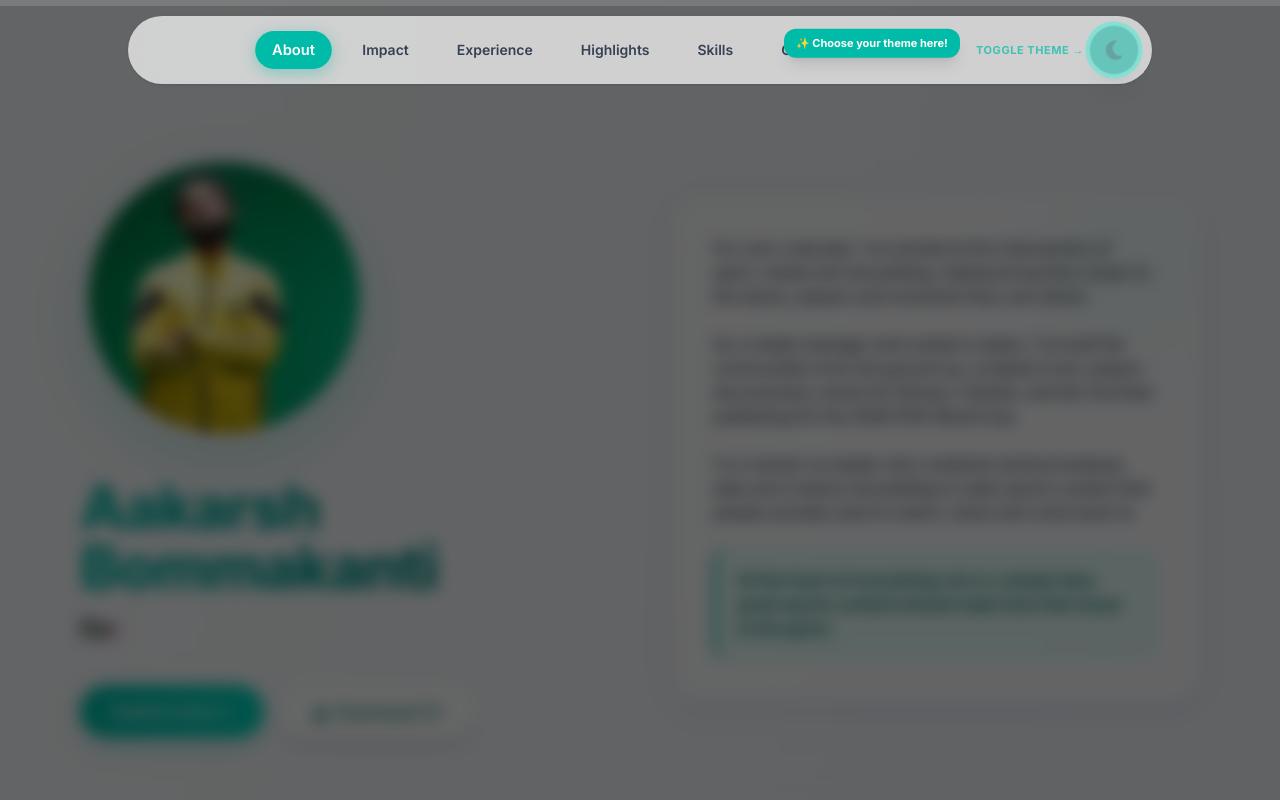
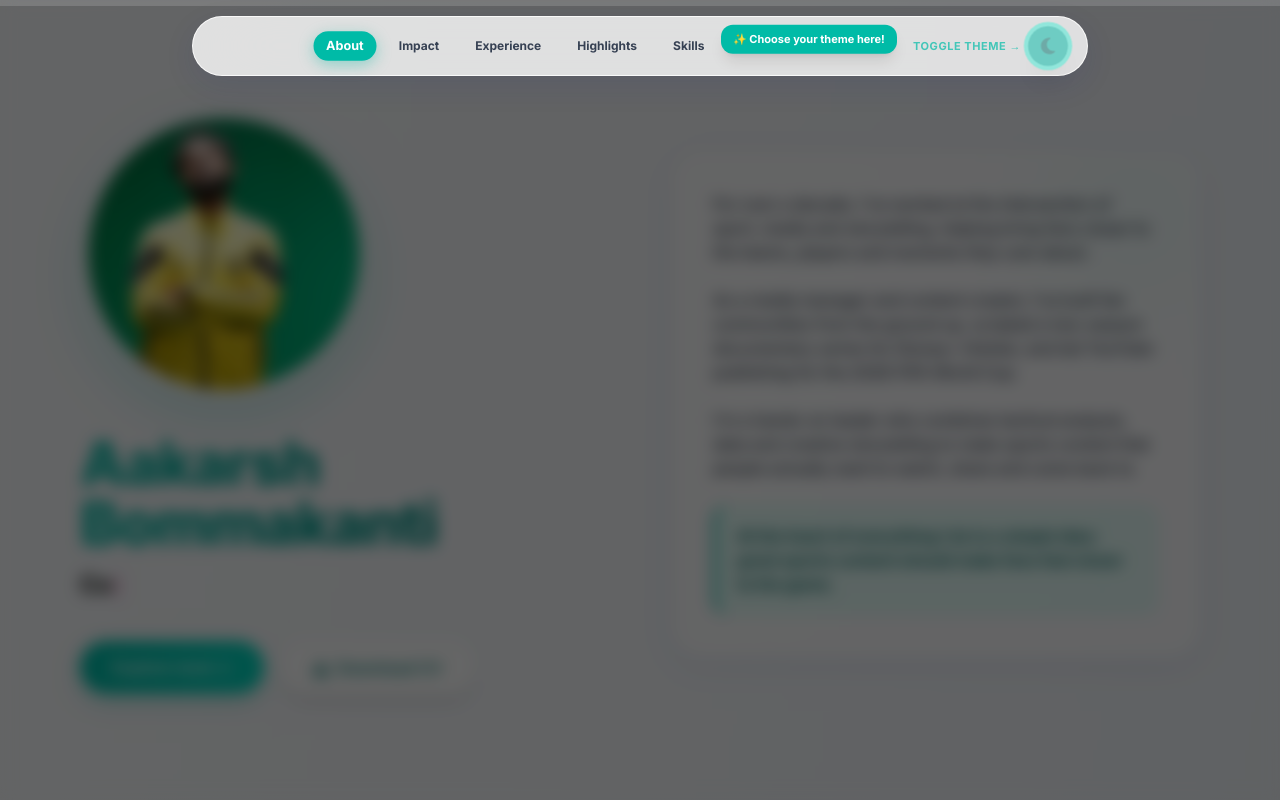
Before and after one commit to AakarshBot/aakars-portfolio-new, a Next.js app: page / in a window 1280 px wide. Shown: the top 800 px of the page. Built offline with nearby package versions, Linux system fonts and the light colour scheme.

Commit message:
Update page.tsx

```diff
--- a/src/app/page.tsx
+++ b/src/app/page.tsx
@@ -103,6 +103,8 @@ export default function Page() {
   const [showOverlay, setShowOverlay] = useState(true);
   const [active, setActive] = useState("about");
   const [progress, setProgress] = useState(0);
+  const [showNav, setShowNav] = useState(true);
+  const lastScrollY = useRef(0);
 
   const aboutRef = useRef<HTMLElement>(null);
   const impactRef = useRef<HTMLElement>(null);
@@ -117,23 +119,25 @@ export default function Page() {
 
   const typeText = useTypewriter(["Media Manager", "Content Creator", "Sports Analyst"], 70, 1000);
 
+  // Scroll handler for progress bar and dynamic hiding/showing navbar
   useEffect(() => {
-    const onScroll = () => {
+    const handleScroll = () => {
+      const currentScrollY = window.scrollY;
       const height = document.documentElement.scrollHeight - window.innerHeight;
-      setProgress((window.scrollY / height) * 100);
+      setProgress((currentScrollY / height) * 100);
+
+      // Dynamic Nav Show/Hide logic
+      if (currentScrollY > lastScrollY.current && currentScrollY > 80) {
+        setShowNav(false); // Scrolling down -> hide navbar
+      } else {
+        setShowNav(true); // Scrolling up -> show navbar
+      }
+      lastScrollY.current = currentScrollY;
     };
-    window.addEventListener("scroll", onScroll);
-    return () => window.removeEventListener("scroll", onScroll);
+
+    window.addEventListener("scroll", handleScroll, { passive: true });
+    return () => window.removeEventListener("scroll", handleScroll);
   }, []);
-
-  // Dismiss overlay on ANY click on the page
-  useEffect(() => {
-    const handleClickAnywhere = () => {
-      if (showOverlay) setShowOverlay(false);
-    };
-    window.addEventListener("click", handleClickAnywhere);
-    return () => window.removeEventListener("click", handleClickAnywhere);
-  }, [showOverlay]);
 
   useEffect(() => {
     const observer = new IntersectionObserver((entries) => {
@@ -155,8 +159,8 @@ export default function Page() {
     : "bg-white/60 backdrop-blur-2xl border border-white/70 shadow-[0_8px_32px_0_rgba(31,38,135,0.07)] hover:bg-white/80";
 
   const tNav = isDark
-    ? "bg-gray-900/70 backdrop-blur-2xl border-white/10 text-gray-300"
-    : "bg-white/70 backdrop-blur-2xl border-white/70 text-gray-700 shadow-sm";
+    ? "bg-gray-900/80 backdrop-blur-2xl border-white/10 text-gray-300 shadow-[0_10px_30px_rgba(0,0,0,0.5)]"
+    : "bg-white/80 backdrop-blur-2xl border-white/80 text-gray-700 shadow-[0_10px_30px_rgba(31,38,135,0.1)]";
 
   const tHead = isDark ? "text-white" : "text-gray-900";
   const tSub = isDark ? "text-gray-300" : "text-gray-700";
@@ -190,12 +194,12 @@ export default function Page() {
         <div className="h-full bg-gradient-to-r from-teal-400 via-pink-400 to-amber-400 rounded-r-full shadow-[0_0_10px_rgba(45,212,191,0.5)]" style={{ width: `${progress}%` }} />
       </div>
 
-      {/* Navbar with Theme Toggle & Glowing Highlight */}
-      <header className="sticky top-4 z-50 px-2 sm:px-4">
-        <div className={`max-w-5xl mx-auto flex flex-wrap justify-between items-center rounded-2xl sm:rounded-full px-4 py-3 gap-3 transition-colors duration-500 shadow-lg ${tNav}`}>
-          <div className="flex flex-wrap justify-center items-center gap-1.5 sm:gap-4 w-full sm:w-auto flex-1">
+      {/* Dynamic Floating Island Navbar (Auto-hides on scroll down, reappears on scroll up) */}
+      <header className={`fixed top-4 left-0 right-0 z-50 px-3 sm:px-6 transition-transform duration-500 ease-in-out ${showNav ? 'translate-y-0' : '-translate-y-28'}`}>
+        <div className={`max-w-4xl mx-auto flex flex-wrap justify-between items-center rounded-full px-5 py-2.5 gap-3 transition-colors duration-500 border ${tNav}`}>
+          <div className="flex flex-wrap justify-center items-center gap-1 sm:gap-3 w-full sm:w-auto flex-1">
             {Object.keys(refs).map((key) => (
-              <button key={key} onClick={() => scrollTo(refs[key as keyof typeof refs])} className={`px-3 py-1.5 sm:px-4 sm:py-2 rounded-full text-xs sm:text-sm font-semibold transition-all duration-300 ${active === key ? "bg-teal-500 text-white shadow-[0_4px_14px_rgba(20,184,166,0.4)] scale-105" : "hover:text-teal-500 hover:bg-white/10"}`}>
+              <button key={key} onClick={() => scrollTo(refs[key as keyof typeof refs])} className={`px-3 py-1.5 rounded-full text-xs font-bold transition-all duration-300 ${active === key ? "bg-teal-500 text-white shadow-[0_4px_14px_rgba(20,184,166,0.4)] scale-105" : "hover:text-teal-500 hover:bg-white/10"}`}>
                 {key === "highlights" ? "Highlights" : key[0].toUpperCase() + key.slice(1)}
               </button>
             ))}
@@ -224,16 +228,16 @@ export default function Page() {
                 setIsDark(!isDark);
                 setShowOverlay(false);
               }}
-              className={`p-3 rounded-full transition-all shadow-xl flex-shrink-0 scale-110 ${showOverlay ? 'bg-teal-500 text-white ring-4 ring-teal-300 animate-pulse' : 'bg-teal-500/20 hover:bg-teal-500/30 text-teal-500 border-2 border-teal-500'}`}
+              className={`p-2.5 rounded-full transition-all shadow-xl flex-shrink-0 scale-105 ${showOverlay ? 'bg-teal-500 text-white ring-4 ring-teal-300 animate-pulse' : 'bg-teal-500/20 hover:bg-teal-500/30 text-teal-500 border-2 border-teal-500'}`}
               title="Click here to switch between light and dark mode"
             >
-              {isDark ? <FaSun className="text-amber-300 text-xl" /> : <FaMoon className="text-teal-700 text-xl" />}
+              {isDark ? <FaSun className="text-amber-300 text-lg" /> : <FaMoon className="text-teal-700 text-lg" />}
             </button>
           </div>
         </div>
       </header>
 
-      <main className="max-w-6xl mx-auto px-4 py-10 space-y-20 sm:space-y-32 relative">
+      <main className="max-w-6xl mx-auto px-4 py-16 space-y-20 sm:space-y-32 relative">
 
         {/* Hero Section */}
         <section id="about" ref={refs.about} className="min-h-[85vh] flex items-center justify-center pt-10 md:pt-0">
@@ -280,7 +284,7 @@ export default function Page() {
         </section>
 
         {/* Key Numbers Section */}
-        <section id="impact" ref={refs.impact} className="scroll-mt-24 relative z-10">
+        <section id="impact" ref={refs.impact} className="scroll-mt-28 relative z-10">
           <div className="text-center md:text-left mb-8 sm:mb-10">
             <span className="text-xs font-black text-teal-500 uppercase tracking-widest block mb-2">Quantifiable Results</span>
             <h3 className={`text-3xl sm:text-4xl font-extrabold ${tHead}`}>Key Numbers</h3>
@@ -315,7 +319,7 @@ export default function Page() {
         </section>
 
         {/* Experience Section */}
-        <section id="experience" ref={refs.experience} className="scroll-mt-24 relative z-10">
+        <section id="experience" ref={refs.experience} className="scroll-mt-28 relative z-10">
           <div className="text-center md:text-left mb-8 sm:mb-10">
             <span className="text-xs font-black text-teal-500 uppercase tracking-widest block mb-2">Career Journey</span>
             <h3 className={`text-3xl sm:text-4xl font-extrabold ${tHead}`}>Professional Experience</h3>
@@ -377,7 +381,7 @@ export default function Page() {
         </section>
 
         {/* Highlights Gallery Section */}
-        <section id="highlights" ref={refs.highlights} className="scroll-mt-24 relative z-10">
+        <section id="highlights" ref={refs.highlights} className="scroll-mt-28 relative z-10">
           <div className="text-center md:text-left mb-8 sm:mb-10">
             <span className="text-xs font-black text-teal-500 uppercase tracking-widest block mb-2">Portfolio Showcase</span>
             <h3 className={`text-3xl sm:text-4xl font-extrabold ${tHead}`}>Highlights</h3>
@@ -410,7 +414,7 @@ export default function Page() {
         </section>
 
         {/* Skills */}
-        <section id="skills" ref={refs.skills} className="scroll-mt-24 relative z-10">
+        <section id="skills" ref={refs.skills} className="scroll-mt-28 relative z-10">
           <div className="text-center md:text-left mb-8 sm:mb-10">
             <span className="text-xs font-black text-teal-500 uppercase tracking-widest block mb-2">Expertise</span>
             <h3 className={`text-3xl sm:text-4xl font-extrabold ${tHead}`}>Core Skills</h3>
@@ -423,7 +427,7 @@ export default function Page() {
         </section>
 
         {/* Contact */}
-        <section id="contact" ref={refs.contact} className="pb-20 scroll-mt-24 relative z-10">
+        <section id="contact" ref={refs.contact} className="pb-20 scroll-mt-28 relative z-10">
           <div className="bg-gradient-to-br from-teal-600 to-teal-950 rounded-[2.5rem] sm:rounded-[3rem] p-8 sm:p-16 text-white shadow-2xl relative overflow-hidden border border-teal-500/30">
             <div className="absolute -top-24 -right-24 w-72 h-72 bg-white/10 backdrop-blur-3xl rounded-full pointer-events-none"></div>
             <div className="absolute -bottom-24 -left-24 w-72 h-72 bg-teal-400/20 backdrop-blur-3xl rounded-full pointer-events-none"></div>
```
